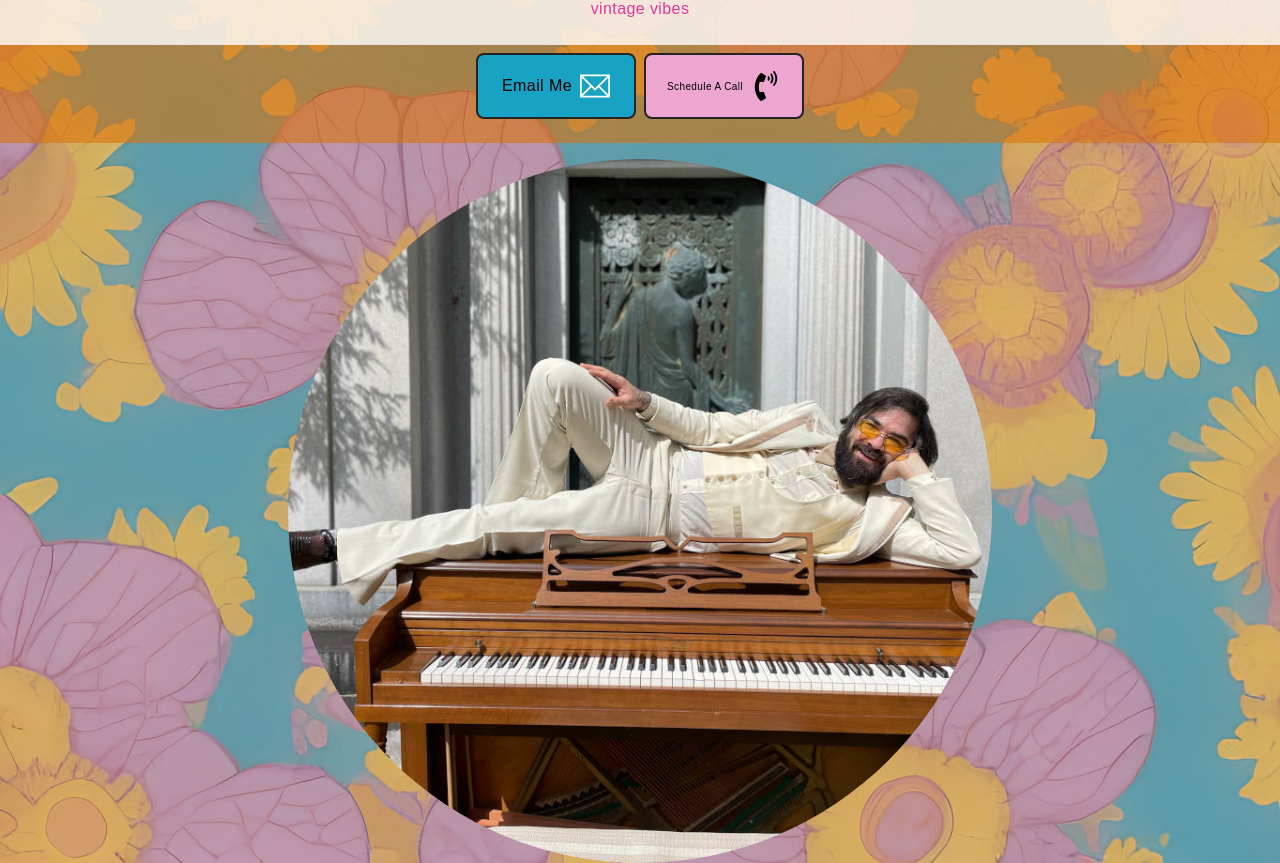
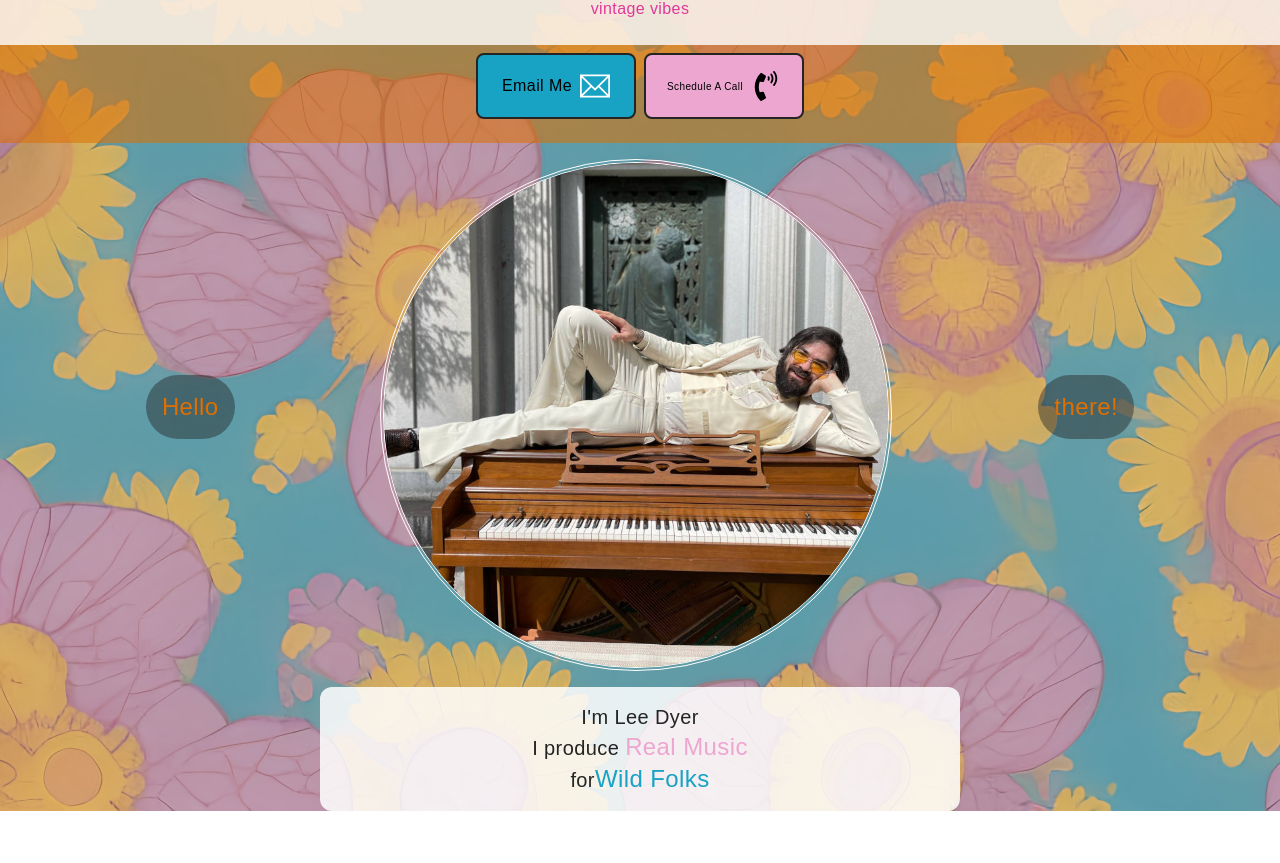
Before and after one commit to leerobertdyer/tiny_sun, a Next.js app: page / in a window 1280 px wide. Shown: the part 292-1155 px from the top of the page. After the commit the page ends 1103 px from the top, so only its background shows below. Built offline with nearby package versions, Linux system fonts and the light colour scheme; a web font is replaced by a local one.

Commit message:
feat: hero work

```diff
--- a/src/app/components/Hero/Hero.tsx
+++ b/src/app/components/Hero/Hero.tsx
@@ -44,11 +44,25 @@ export default function Hero() {
           </Button>
         </div>
       </div>
-      <div className="
-      w-[55vw] h-[55vw]
-      m-auto overflow-hidden
+      <div className="flex items-center justify-evenly">
+        <p
+          className="
+      text-tinyOrange-base text-2xl
+      bg-tinyBlack-base bg-opacity-45
+      p-4
+      rounded-full"
+          aria-hidden
+        >
+          Hello
+        </p>
+        <div
+          className="
+      w-[40vw] h-[40vw]
+      overflow-hidden
       mt-4
-      rounded-full">
+      border-[4px] border-white border-double
+      rounded-full"
+        >
           <Image
             src="/images/layingOnPiano.jpeg"
             alt="Lee laying on a piano"
@@ -57,6 +71,40 @@ export default function Hero() {
             className="w-full h-full object-cover"
           />
         </div>
+        <p
+          className="
+      text-tinyOrange-base text-2xl
+      bg-tinyBlack-base bg-opacity-45
+      p-4
+      rounded-full"
+          aria-hidden
+        >
+          there!
+        </p>
+      </div>
+<div className="
+flex flex-col
+items-center justify-center
+bg-white bg-opacity-85
+rounded-xl
+w-[50vw] mx-auto my-4 p-4
+text-tinyBlack-base
+text-center text-xl">
+  <p>
+    I{`'`}m Lee Dyer
+    </p>
+  <p>
+    I produce <span className="text-tinyPink-light text-2xl">
+    Real Music
+    </span>
+    </p>
+    <p>
+      for
+      <span className="text-tinyBlue-base text-2xl">
+      Wild Folks
+      </span>
+      </p>
+</div>
     </>
   );
 }
```
Lines whose indentation alone changed are shown as unchanged.
